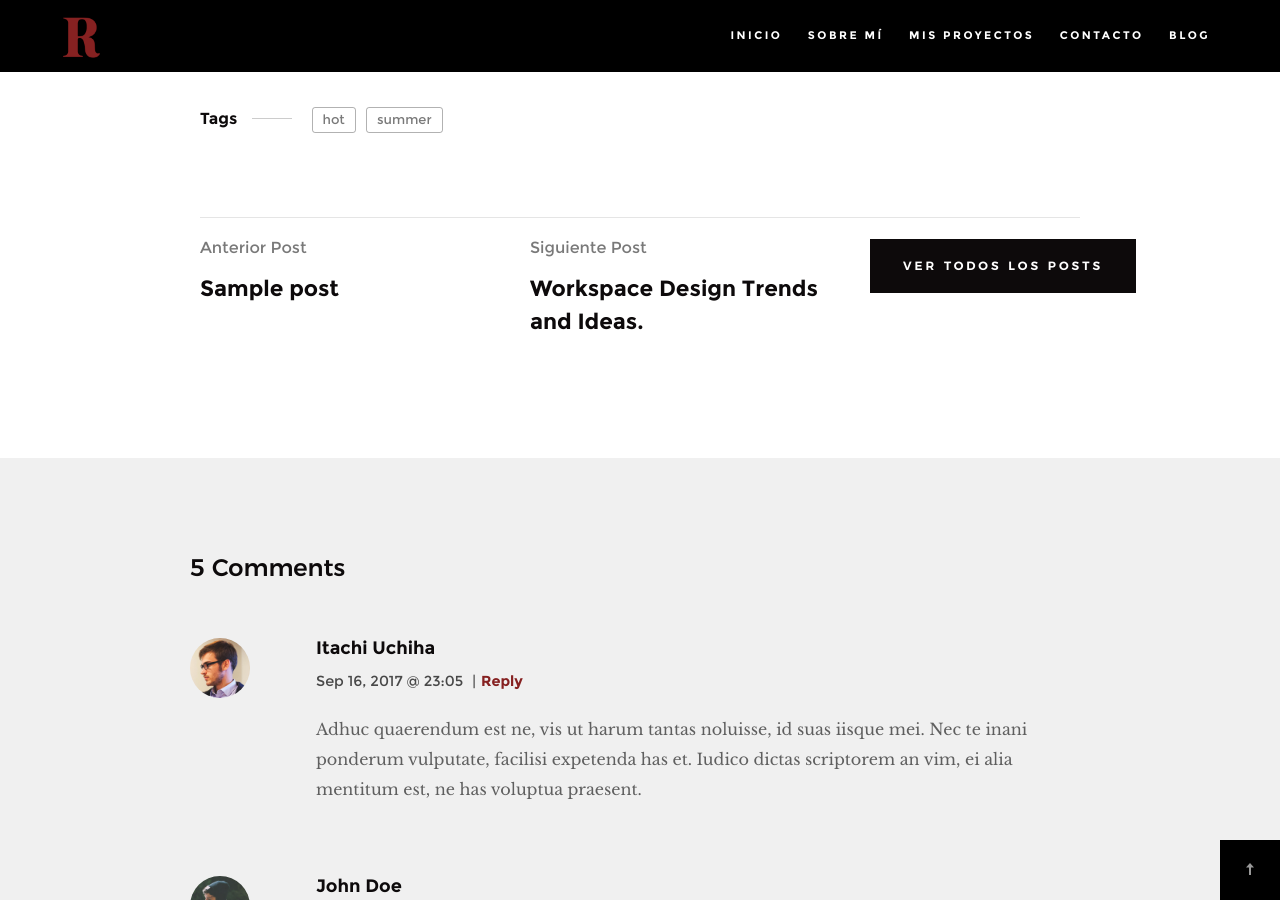
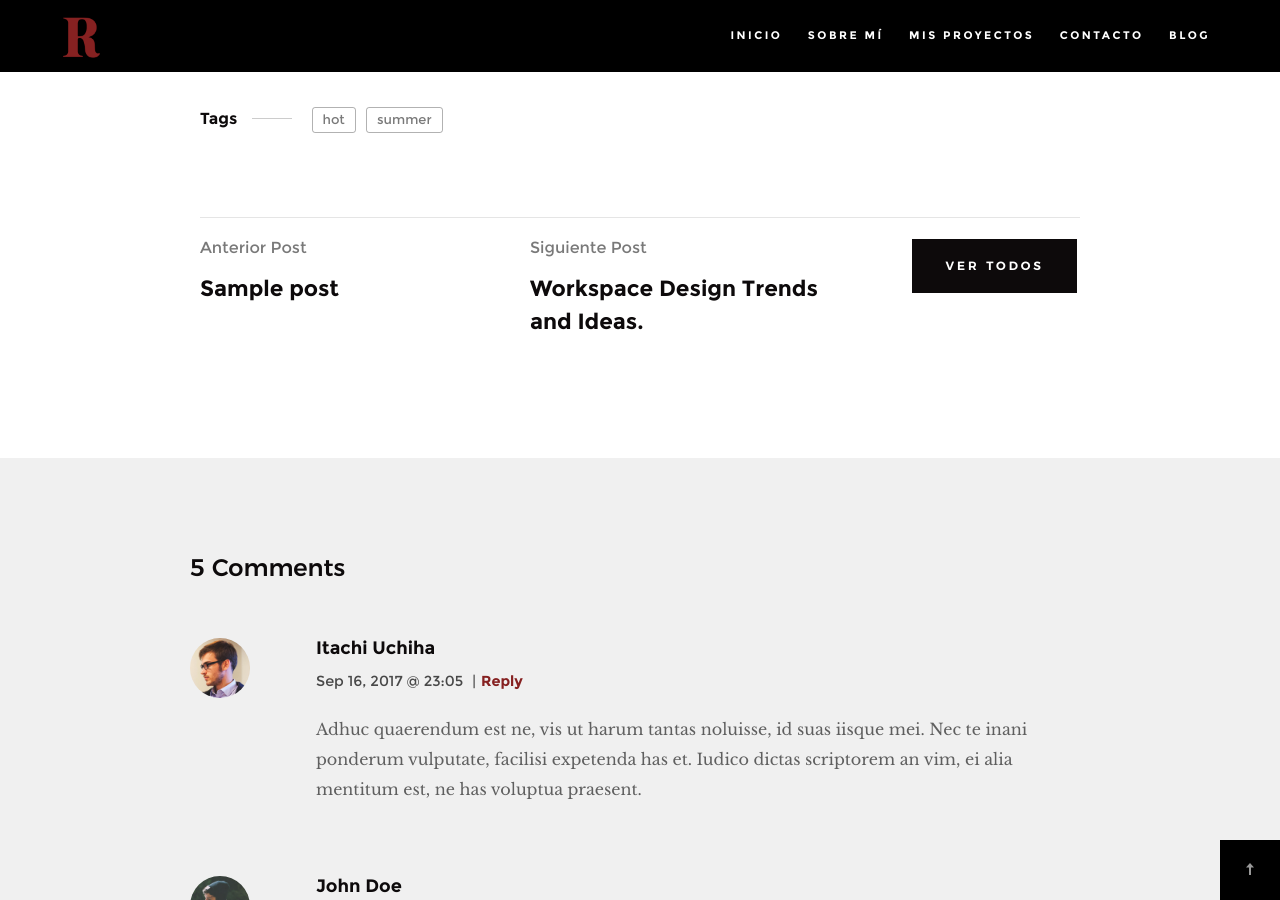
Before and after one commit to MrAnnix/Hola-theme-Jekyll, a Jekyll site: the page built from _posts/2019-03-21-Post-de-prueba.md, in a window 1280 px wide and 900 px high, scrolled down 3241 px. Built offline with Jekyll 4.4.1, drawn with Linux system fonts in a browser that asks for light colours.

Commit message:
Update post.html

```diff
--- a/_layouts/post.html
+++ b/_layouts/post.html
@@ -75,8 +75,8 @@ layout: default
                     </div>
 
                     <div class="blog-content__all">
-                        <a href="blog.html" class="btn btn--primary">
-                            Ver Todos los Posts
+                        <a href="/blog/" class="btn btn--primary">
+                            Ver Todos
                         </a>
                     </div>
                 </div>
```
